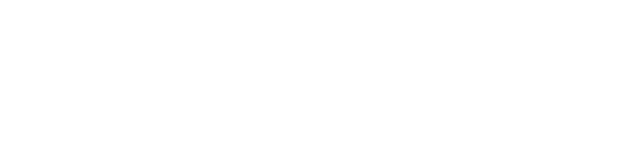
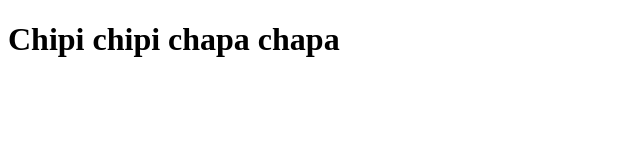
Before and after one commit to MBrine85/CentauriSpaceCore, a plain HTML site: page index.html in a window 1280 px wide. Shown: the whole page, without its empty margins (0-640 px from the left). Drawn offline with Linux system fonts and the light colour scheme.

Commit message:
Update index.html

```diff
--- a/index.html
+++ b/index.html
@@ -1,3 +1,8 @@
 <!doctype html>
-
+  <head>
+    <title>Centauri Space Core</title>
+  </head>
+  <body>
+    <h1>Chipi chipi chapa chapa</h1>
+  </body>
 </html>
```
